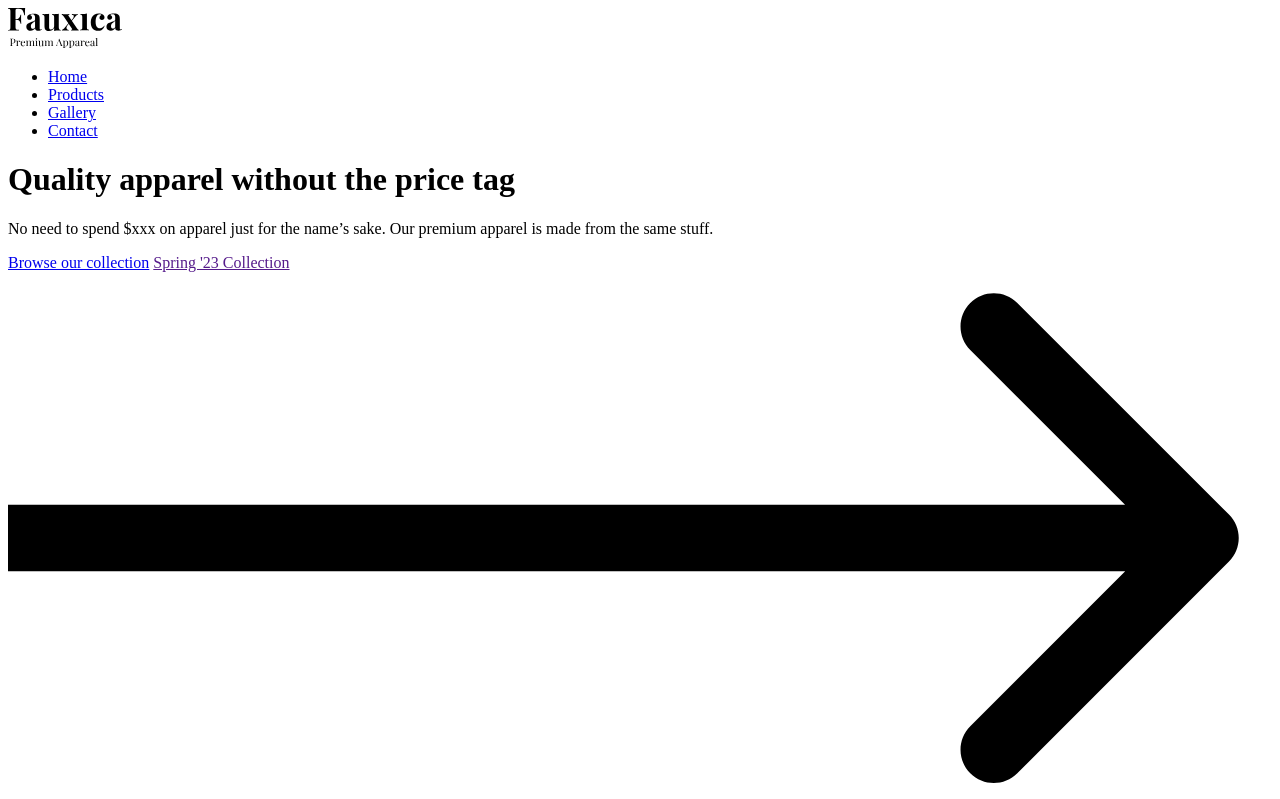
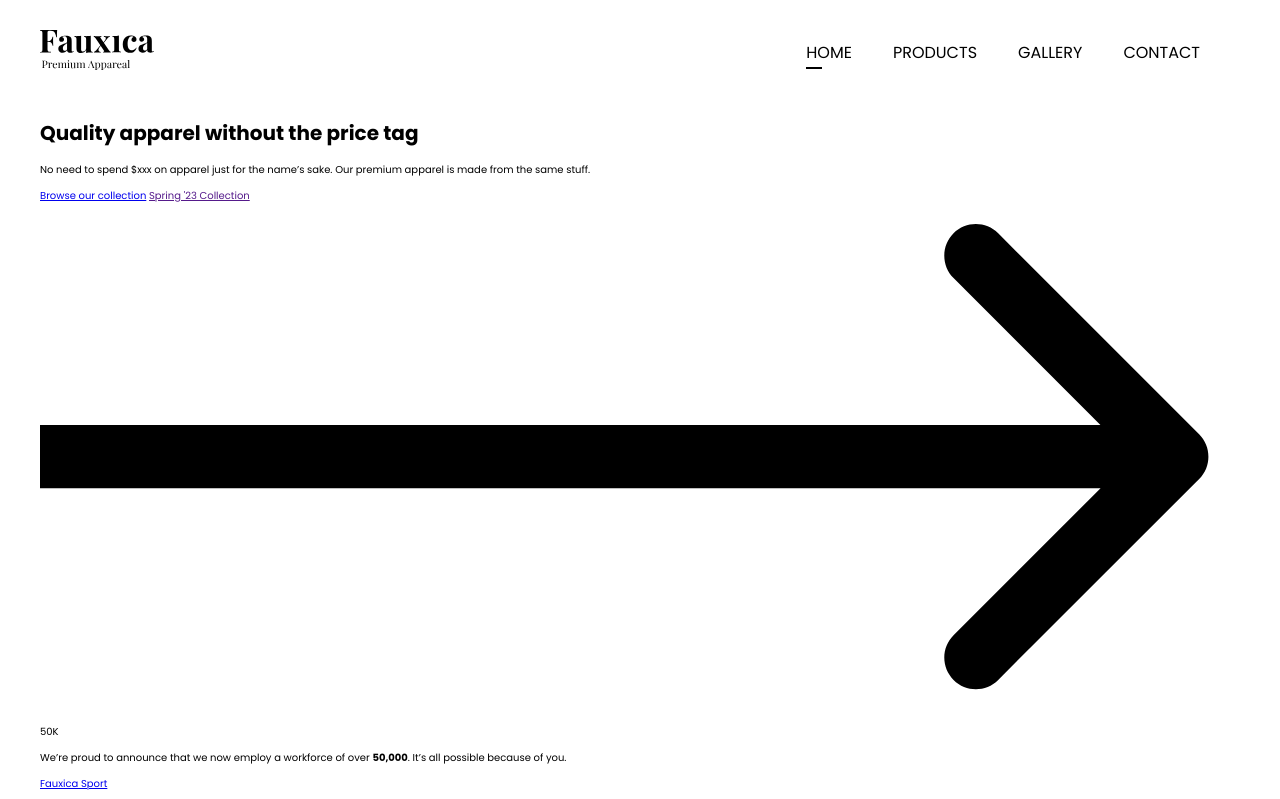
Before and after one commit to mohamedbashir/Fauxica, a plain HTML site: page index.html in a window 1280 px wide. Shown: the top 799 px of the page. Drawn offline with Linux system fonts and the light colour scheme.

Commit message:
.Cont Styling

```diff
--- a/css/main.css
+++ b/css/main.css
@@ -0,0 +1,49 @@
+html{
+    font-size: 62.5%;
+}
+body{
+    margin: 0;
+    font-family: 'Poppins';
+
+}
+
+.wrapper{
+     max-width: 1200px;
+     margin: 0 auto ; /* Center This Element in Center */
+}
+header {
+    display: flex;
+    justify-content:space-between;
+    align-items: center;
+}
+
+nav {
+    margin: 4em;
+}
+
+nav ul {
+    list-style-type: none;
+    display: flex;
+    gap: 4.1em;
+    margin: 0;
+}
+nav ul a {
+    text-decoration:none;
+    color: black;
+    text-transform: uppercase;
+    font-size: 1.6rem; /* rem for font size , Other things use em
+    , rem does not effect from parent if the element is nested . ده اللي انا فهمته
+    */
+    position: relative;
+
+}
+
+nav ul a.active:before{
+    position: absolute;
+    content: "";
+    border-bottom: 2px solid black;
+    width: 35%;
+    bottom: -5px;
+    height: 1px;
+
+}
--- a/index.html
+++ b/index.html
@@ -5,7 +5,11 @@
     <meta http-equiv="X-UA-Compatible" content="IE=edge">
     <meta name="viewport" content="width=device-width, initial-scale=1.0">
     <title>Fauxica</title>
+    <link rel="preconnect" href="https://fonts.googleapis.com">
+    <link rel="preconnect" href="https://fonts.gstatic.com" crossorigin>
+    <link href="https://fonts.googleapis.com/css2?family=Playfair+Display&family=Poppins:wght@200;400;700&display=swap" rel="stylesheet">
     <link rel="stylesheet" href="css/main.css">
+
 </head>
 <body>
     <div class="wrapper">
```
